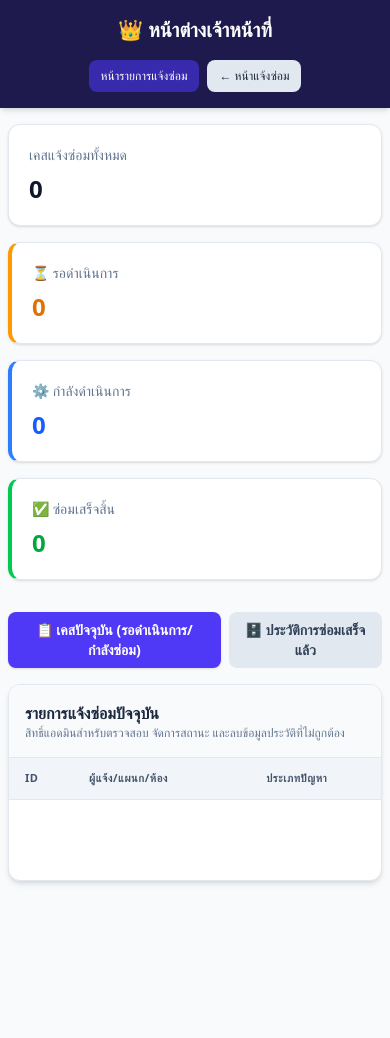
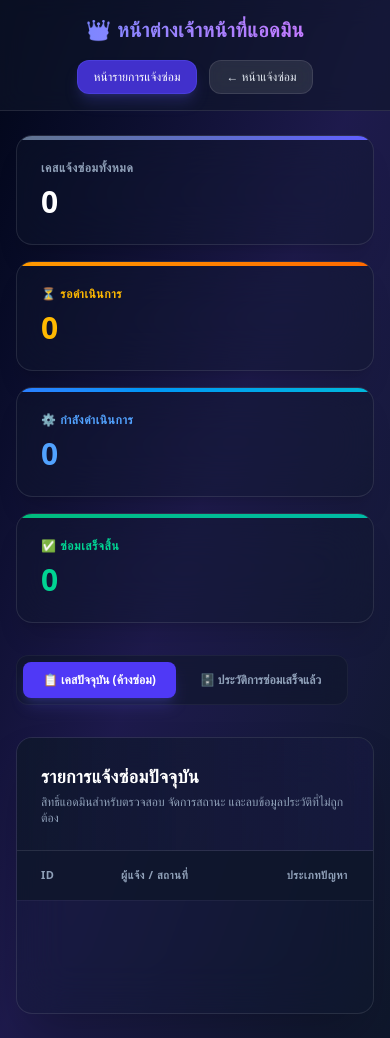
Before and after one commit to mediatcc-stack/repair-system, a website: page public/admin.html in a window 390 px wide. Before the commit the page ends 897 px from the top, so only its background shows below. Drawn offline with nearby package versions, Linux system fonts and the light colour scheme; no server answers.

Commit message:
Design admin.html dashboard with stunning modern dark glassmorphism layout

```diff
--- a/public/admin.html
+++ b/public/admin.html
@@ -5,73 +5,105 @@
     <meta name="viewport" content="width=device-width, initial-scale=1.0">
     <title>ระบบผู้ดูแลระบบ (Admin Dashboard)</title>
     <script src="https://cdn.jsdelivr.net/npm/@tailwindcss/browser@4"></script>
+    <style>
+        /* สไตล์เสริมสำหรับ Scrollbar ให้ดูเรียบเนียนเข้ากับธีม */
+        .custom-scrollbar::-webkit-scrollbar {
+            height: 6px;
+            width: 6px;
+        }
+        .custom-scrollbar::-webkit-scrollbar-track {
+            background: rgba(255, 255, 255, 0.05);
+        }
+        .custom-scrollbar::-webkit-scrollbar-thumb {
+            background: rgba(99, 102, 241, 0.3);
+            border-radius: 10px;
+        }
+        .custom-scrollbar::-webkit-scrollbar-thumb:hover {
+            background: rgba(99, 102, 241, 0.5);
+        }
+    </style>
 </head>
-<body class="bg-slate-50 text-slate-800 min-h-screen">
+<!-- พื้นหลังแบบ Gradient ไล่ระดับจากน้ำเงินเข้ม ไปม่วง และเทาเข้ม ให้มิติที่หรูหรา -->
+<body class="bg-gradient-to-br from-slate-950 via-indigo-950 to-slate-900 text-slate-100 min-h-screen font-sans antialiased">
 
-    <nav class="bg-indigo-950 shadow-md text-white">
+    <!-- Navbar ดีไซน์กระจกโปร่งแสง (Glassmorphism) เกรดพรีเมียม -->
+    <nav class="backdrop-blur-md bg-slate-900/60 border-b border-white/10 sticky top-0 z-50">
         <div class="max-w-7xl mx-auto px-4 sm:px-6 lg:px-8 py-4 flex flex-col sm:flex-row justify-between items-center gap-4">
-            <h1 class="text-xl font-bold flex items-center gap-2 text-center sm:text-left">
-                👑 หน้าต่างเจ้าหน้าที่
+            <h1 class="text-xl font-extrabold flex items-center gap-2 tracking-wide bg-gradient-to-r from-indigo-400 to-purple-400 bg-clip-text text-transparent">
+                👑 หน้าต่างเจ้าหน้าที่แอดมิน
             </h1>
-            <div class="flex gap-2 sm:gap-4 w-full sm:w-auto justify-center sm:justify-end text-xs sm:text-sm">
-                <a href="/dashboard.html" class="bg-indigo-800 hover:bg-indigo-700 px-3 sm:px-4 py-2 rounded-lg transition text-center">หน้ารายการแจ้งซ่อม</a>
-                <a href="/index.html" class="bg-slate-200 text-slate-800 hover:bg-slate-300 px-3 sm:px-4 py-2 rounded-lg transition font-medium text-center">← หน้าแจ้งซ่อม</a>
+            <div class="flex gap-3 w-full sm:w-auto justify-center sm:justify-end text-xs sm:text-sm">
+                <a href="/dashboard.html" class="bg-indigo-600/80 hover:bg-indigo-600 border border-indigo-500/30 text-white font-medium px-4 py-2 rounded-xl transition-all duration-300 shadow-lg shadow-indigo-500/20 text-center backdrop-blur-sm">หน้ารายการแจ้งซ่อม</a>
+                <a href="/index.html" class="bg-white/10 text-slate-200 hover:bg-white/20 border border-white/10 px-4 py-2 rounded-xl transition-all duration-300 font-medium text-center backdrop-blur-sm">← หน้าแจ้งซ่อม</a>
             </div>
         </div>
     </nav>
 
-    <main class="max-w-7xl mx-auto px-2 sm:px-6 lg:px-8 py-4 sm:py-8">
+    <main class="max-w-7xl mx-auto px-4 sm:px-6 lg:px-8 py-6 sm:py-10 space-y-8">
 
-        <div class="grid grid-cols-1 sm:grid-cols-2 lg:grid-cols-4 gap-4 sm:gap-6 mb-8">
-            <div class="bg-white p-5 sm:p-6 rounded-xl shadow-sm border border-slate-200">
-                <div class="text-sm text-slate-500 font-medium">เคสแจ้งซ่อมทั้งหมด</div>
-                <div id="stat-total" class="text-2xl sm:text-3xl font-bold text-slate-900 mt-2">0</div>
+        <!-- ส่วนการ์ดสถิติไฮไลท์เฉดสีนีออนเบาๆ -->
+        <div class="grid grid-cols-1 sm:grid-cols-2 lg:grid-cols-4 gap-4 sm:gap-6">
+            <!-- การ์ดรวม -->
+            <div class="backdrop-blur-xl bg-slate-900/40 p-6 rounded-2xl border border-white/10 shadow-xl relative overflow-hidden group hover:border-indigo-500/30 transition-all duration-300">
+                <div class="absolute top-0 left-0 w-full h-1 bg-gradient-to-r from-slate-500 to-indigo-500"></div>
+                <div class="text-xs text-slate-400 font-semibold tracking-wider uppercase">เคสแจ้งซ่อมทั้งหมด</div>
+                <div id="stat-total" class="text-3xl font-black text-white mt-2 tracking-tight group-hover:scale-105 transition-transform duration-300">0</div>
             </div>
-            <div class="bg-white p-5 sm:p-6 rounded-xl shadow-sm border border-slate-200 border-l-4 border-l-amber-500">
-                <div class="text-sm text-slate-500 font-medium">⏳ รอดำเนินการ</div>
-                <div id="stat-pending" class="text-2xl sm:text-3xl font-bold text-amber-600 mt-2">0</div>
+            <!-- การ์ดรอดำเนินการ -->
+            <div class="backdrop-blur-xl bg-slate-900/40 p-6 rounded-2xl border border-white/10 shadow-xl relative overflow-hidden group hover:border-amber-500/40 transition-all duration-300">
+                <div class="absolute top-0 left-0 w-full h-1 bg-gradient-to-r from-amber-500 to-orange-500"></div>
+                <div class="text-xs text-amber-400 font-semibold tracking-wider uppercase flex items-center gap-1.5">⏳ รอดำเนินการ</div>
+                <div id="stat-pending" class="text-3xl font-black text-amber-400 mt-2 tracking-tight group-hover:scale-105 transition-transform duration-300">0</div>
             </div>
-            <div class="bg-white p-5 sm:p-6 rounded-xl shadow-sm border border-slate-200 border-l-4 border-l-blue-500">
-                <div class="text-sm text-slate-500 font-medium">⚙️ กำลังดำเนินการ</div>
-                <div id="stat-processing" class="text-2xl sm:text-3xl font-bold text-blue-600 mt-2">0</div>
+            <!-- การ์ดกำลังซ่อม -->
+            <div class="backdrop-blur-xl bg-slate-900/40 p-6 rounded-2xl border border-white/10 shadow-xl relative overflow-hidden group hover:border-blue-500/40 transition-all duration-300">
+                <div class="absolute top-0 left-0 w-full h-1 bg-gradient-to-r from-blue-500 to-cyan-500"></div>
+                <div class="text-xs text-blue-400 font-semibold tracking-wider uppercase flex items-center gap-1.5">⚙️ กำลังดำเนินการ</div>
+                <div id="stat-processing" class="text-3xl font-black text-blue-400 mt-2 tracking-tight group-hover:scale-105 transition-transform duration-300">0</div>
             </div>
-            <div class="bg-white p-5 sm:p-6 rounded-xl shadow-sm border border-slate-200 border-l-4 border-l-green-500">
-                <div class="text-sm text-slate-500 font-medium">✅ ซ่อมเสร็จสิ้น</div>
-                <div id="stat-completed" class="text-2xl sm:text-3xl font-bold text-green-600 mt-2">0</div>
+            <!-- การ์ดซ่อมเสร็จสิ้น -->
+            <div class="backdrop-blur-xl bg-slate-900/40 p-6 rounded-2xl border border-white/10 shadow-xl relative overflow-hidden group hover:border-emerald-500/40 transition-all duration-300">
+                <div class="absolute top-0 left-0 w-full h-1 bg-gradient-to-r from-emerald-500 to-teal-500"></div>
+                <div class="text-xs text-emerald-400 font-semibold tracking-wider uppercase flex items-center gap-1.5">✅ ซ่อมเสร็จสิ้น</div>
+                <div id="stat-completed" class="text-3xl font-black text-emerald-400 mt-2 tracking-tight group-hover:scale-105 transition-transform duration-300">0</div>
             </div>
         </div>
 
-        <div class="flex gap-2 mb-4">
-            <button id="tab-current" onclick="switchTab('current')" class="px-4 py-2 text-sm font-semibold rounded-lg bg-indigo-600 text-white shadow-sm cursor-pointer transition">
-                📋 เคสปัจจุบัน (รอดำเนินการ/กำลังซ่อม)
+        <!-- แท็บสลับมุมมอง ดีไซน์ปุ่มแบบแคปซูลสุดโมเดิร์น -->
+        <div class="flex p-1.5 bg-slate-900/60 backdrop-blur-md rounded-xl border border-white/5 w-fit gap-1">
+            <button id="tab-current" onclick="switchTab('current')" class="px-5 py-2.5 text-xs sm:text-sm font-bold rounded-lg cursor-pointer transition-all duration-300 flex items-center gap-2 bg-indigo-600 text-white shadow-lg shadow-indigo-500/20">
+                📋 เคสปัจจุบัน (ค้างซ่อม)
             </button>
-            <button id="tab-history" onclick="switchTab('history')" class="px-4 py-2 text-sm font-semibold rounded-lg bg-slate-200 text-slate-700 hover:bg-slate-300 cursor-pointer transition">
+            <button id="tab-history" onclick="switchTab('history')" class="px-5 py-2.5 text-xs sm:text-sm font-bold rounded-lg cursor-pointer transition-all duration-300 flex items-center gap-2 text-slate-400 hover:text-white hover:bg-white/5">
                 🗄️ ประวัติการซ่อมเสร็จแล้ว
             </button>
         </div>
 
-        <div class="bg-white rounded-xl shadow-md border border-slate-200 overflow-hidden">
-            <div class="p-4 sm:p-6 border-b border-slate-200 bg-slate-50">
-                <h2 id="table-title" class="font-bold text-base sm:text-lg text-slate-800">รายการแจ้งซ่อมปัจจุบัน</h2>
-                <p id="table-desc" class="text-xs text-slate-500">สิทธิ์แอดมินสำหรับตรวจสอบ จัดการสถานะ และลบข้อมูลประวัติที่ไม่ถูกต้อง</p>
+        <!-- กล่องตารางหลัก (Glassmorphism Container) -->
+        <div class="backdrop-blur-xl bg-slate-900/30 rounded-2xl border border-white/10 shadow-2xl overflow-hidden">
+            <!-- ส่วนหัวตาราง -->
+            <div class="p-6 border-b border-white/10 bg-gradient-to-r from-slate-900/80 to-indigo-950/40">
+                <h2 id="table-title" class="font-extrabold text-lg text-white tracking-wide">รายการแจ้งซ่อมปัจจุบัน</h2>
+                <p id="table-desc" class="text-xs text-slate-400 mt-1">สิทธิ์แอดมินสำหรับตรวจสอบ จัดการสถานะ และลบข้อมูลประวัติที่ไม่ถูกต้อง</p>
             </div>
 
-            <div class="w-full overflow-x-auto scrollbar-thin">
-                <table class="w-full text-left border-collapse min-w-[900px] sm:min-w-full">
+            <!-- ตารางแสดงผลข้อมูล รองรับ Responsive ลื่นไหล -->
+            <div class="w-full overflow-x-auto custom-scrollbar">
+                <table class="w-full text-left border-collapse min-w-[950px]">
                     <thead>
-                        <tr class="bg-slate-100 text-slate-600 uppercase text-[11px] sm:text-xs tracking-wider border-b border-slate-200">
-                            <th class="py-3 px-4 sm:px-6 font-semibold w-16">ID</th>
-                            <th class="py-3 px-4 sm:px-6 font-semibold">ผู้แจ้ง/แผนก/ห้อง</th>
-                            <th class="py-3 px-4 sm:px-6 font-semibold">ประเภทปัญหา</th>
-                            <th class="py-3 px-4 sm:px-6 font-semibold">รายละเอียดอาการ</th>
-                            <th class="py-3 px-4 sm:px-6 font-semibold w-28">ความเร่งด่วน</th>
-                            <th class="py-3 px-4 sm:px-6 font-semibold w-36">สถานะงาน</th>
-                            <th class="py-3 px-4 sm:px-6 font-semibold w-20 text-center">จัดการ</th>
+                        <tr class="bg-slate-900/80 text-slate-400 uppercase text-[11px] tracking-wider border-b border-white/5 font-bold">
+                            <th class="py-4 px-6 w-20">ID</th>
+                            <th class="py-4 px-6">ผู้แจ้ง / สถานที่</th>
+                            <th class="py-4 px-6">ประเภทปัญหา</th>
+                            <th class="py-4 px-6 max-w-xs">รายละเอียดอาการ</th>
+                            <th class="py-4 px-6 w-28">ความเร่งด่วน</th>
+                            <th class="py-4 px-6 w-40">สถานะงาน</th>
+                            <th class="py-4 px-6 w-24 text-center">จัดการ</th>
                         </tr>
                     </thead>
-                    <tbody id="adminTicketList" class="divide-y divide-slate-200 text-xs sm:text-sm whitespace-nowrap sm:whitespace-normal">
+                    <tbody id="adminTicketList" class="divide-y divide-white/5 text-xs sm:text-sm text-slate-300">
                         <tr>
-                            <td colspan="7" class="text-center py-8 text-slate-400">กำลังโหลดข้อมูล...</td>
+                            <td colspan="7" class="text-center py-12 text-slate-500 font-medium">✨ กำลังเชื่อมต่อคลาวด์และโหลดข้อมูล...</td>
                         </tr>
                     </tbody>
                 </table>
@@ -80,12 +112,11 @@
     </main>
 
     <script>
-        let currentView = 'current'; // เก็บสถานะแท็บปัจจุบัน ('current' หรือ 'history')
+        let currentView = 'current';
 
         window.onload = function() {
             loadAdminDashboard();
-            // รีเฟรชข้อมูลทุกๆ 5 วินาทีอัตโนมัติ
-            setInterval(loadAdminDashboard, 5000);
+            setInterval(loadAdminDashboard, 5000); // รีเฟรชออโต้ทุก 5 วิ
         }
 
         function loadAdminDashboard() {
@@ -93,7 +124,7 @@
             fetchAndRenderTable();
         }
 
-        // ฟังก์ชันสลับดีไซน์ปุ่มแท็บ
+        // ฟังก์ชันสลับสีปุ่มแท็บสไตล์ Modern Dark Theme
         function switchTab(view) {
             currentView = view;
             const tabCurrent = document.getElementById('tab-current');
@@ -102,15 +133,15 @@
             const tableDesc = document.getElementById('table-desc');
 
             if (view === 'current') {
-                tabCurrent.className = "px-4 py-2 text-sm font-semibold rounded-lg bg-indigo-600 text-white shadow-sm cursor-pointer transition";
-                tabHistory.className = "px-4 py-2 text-sm font-semibold rounded-lg bg-slate-200 text-slate-700 hover:bg-slate-300 cursor-pointer transition";
+                tabCurrent.className = "px-5 py-2.5 text-xs sm:text-sm font-bold rounded-lg cursor-pointer transition-all duration-300 flex items-center gap-2 bg-indigo-600 text-white shadow-lg shadow-indigo-500/20";
+                tabHistory.className = "px-5 py-2.5 text-xs sm:text-sm font-bold rounded-lg cursor-pointer transition-all duration-300 flex items-center gap-2 text-slate-400 hover:text-white hover:bg-white/5";
                 tableTitle.innerText = "รายการแจ้งซ่อมปัจจุบัน";
                 tableDesc.innerText = "สิทธิ์แอดมินสำหรับตรวจสอบ จัดการสถานะ และลบข้อมูลประวัติที่ไม่ถูกต้อง";
             } else {
-                tabCurrent.className = "px-4 py-2 text-sm font-semibold rounded-lg bg-slate-200 text-slate-700 hover:bg-slate-300 cursor-pointer transition";
-                tabHistory.className = "px-4 py-2 text-sm font-semibold rounded-lg bg-indigo-600 text-white shadow-sm cursor-pointer transition";
+                tabCurrent.className = "px-5 py-2.5 text-xs sm:text-sm font-bold rounded-lg cursor-pointer transition-all duration-300 flex items-center gap-2 text-slate-400 hover:text-white hover:bg-white/5";
+                tabHistory.className = "px-5 py-2.5 text-xs sm:text-sm font-bold rounded-lg cursor-pointer transition-all duration-300 flex items-center gap-2 bg-indigo-600 text-white shadow-lg shadow-indigo-500/20";
                 tableTitle.innerText = "🗄️ คลังประวัติการซ่อมเสร็จสิ้น";
-                tableDesc.innerText = "รวบรวมข้อมูลเคสทั้งหมดที่เจ้าหน้าที่ได้ดำเนินการปิดงานเรียบร้อยแล้ว";
+                tableDesc.innerText = "รวบรวมข้อมูลเคสทั้งหมดที่เจ้าหน้าที่ได้ดำเนินการปิดงานเก็บบนระบบคลาวด์เรียบร้อยแล้ว";
             }
             fetchAndRenderTable();
         }
@@ -128,60 +159,59 @@
             }
         }
 
-        // แก้ไข: ใช้ API หลักเส้นเดียวกัน แล้วคัดกรองข้อมูลฝั่ง Client เพื่อป้องกันปัญหาข้อมูลไม่ขึ้น
         async function fetchAndRenderTable() {
             try {
-                const response = await fetch('/api/repairs'); // เรียกใช้ API ดั้งเดิมที่ทำงานได้แน่นอน
+                const response = await fetch('/api/repairs');
                 const allTickets = await response.json();
 
                 const tbody = document.getElementById('adminTicketList');
                 tbody.innerHTML = '';
 
-                // ทำการกรองข้อมูลแบบปลอดภัยตามค่า String สถานะภาษาไทย
                 let displayedTickets = [];
                 if (currentView === 'current') {
-                    // แท็บปัจจุบัน: ไม่เอาตัวที่ซ่อมเสร็จแล้ว
                     displayedTickets = allTickets.filter(t => t.status !== 'ซ่อมเสร็จสิ้น');
                 } else {
-                    // แท็บประวัติย้อนหลัง: เอาเฉพาะตัวที่สถานะเท่ากับ 'ซ่อมเสร็จสิ้น' เท่านั้น
                     displayedTickets = allTickets.filter(t => t.status === 'ซ่อมเสร็จสิ้น');
                 }
 
                 if (displayedTickets.length === 0) {
-                    tbody.innerHTML = `<tr><td colspan="7" class="text-center py-8 text-slate-400">ไม่มีรายการข้อมูลในแท็บนี้</td></tr>`;
+                    tbody.innerHTML = `<tr><td colspan="7" class="text-center py-12 text-slate-500 font-medium bg-slate-900/20">ไม่มีรายการข้อมูลในหมวดหมู่นี้คราบ</td></tr>`;
                     return;
                 }
 
-                // วนลูปสร้างแถวข้อมูลตาราง
                 displayedTickets.forEach(ticket => {
-                    let priorityColor = 'bg-slate-100 text-slate-700';
-                    if (ticket.priority === 'ด่วน') priorityColor = 'bg-amber-100 text-amber-700';
-                    if (ticket.priority === 'ด่วนที่สุด') priorityColor = 'bg-red-100 text-red-700 font-bold';
+                    // ออกแบบป้ายความเร่งด่วนแบบ Glow นีออนเบาๆ คอนทราสต์ตัดกับพื้นหลังมืด
+                    let priorityStyle = 'bg-slate-500/10 text-slate-400 border border-slate-500/20';
+                    if (ticket.priority === 'ด่วน') priorityStyle = 'bg-amber-500/10 text-amber-400 border border-amber-500/20';
+                    if (ticket.priority === 'ด่วนที่สุด') priorityStyle = 'bg-red-500/20 text-red-400 border border-red-500/30 font-bold animate-pulse';
 
                     const row = document.createElement('tr');
-                    row.className = 'hover:bg-slate-50 transition';
+                    row.className = 'hover:bg-white/[0.02] transition-colors duration-150';
                     row.innerHTML = `
-                        <td class="py-3.5 px-4 sm:px-6 font-semibold text-slate-500">#${ticket.id}</td>
-                        <td class="py-3.5 px-4 sm:px-6">
-                            <div class="font-medium text-slate-900">${ticket.requester_name}</div>
-                            <div class="text-xs text-slate-400">แผนก: ${ticket.department}</div>
-                            <div class="text-xs text-indigo-500 font-medium mt-0.5">📍 ห้อง: ${ticket.room_name || 'ไม่ได้ระบุ'}</div>
+                        <td class="py-4 px-6 font-mono font-bold text-indigo-400/80">#${ticket.id}</td>
+                        <td class="py-4 px-6">
+                            <div class="font-bold text-white text-sm sm:text-base">${ticket.requester_name}</div>
+                            <div class="text-xs text-slate-400 mt-0.5 flex flex-col gap-0.5">
+                                <span>🏢 แผนก: ${ticket.department}</span>
+                                <span class="text-indigo-300/90 font-medium">📍 ห้อง: ${ticket.room_name || 'ไม่ได้ระบุ'}</span>
+                            </div>
                         </td>
-                        <td class="py-3.5 px-4 sm:px-6 text-slate-600">${ticket.problem_type}</td>
-                        <td class="py-3.5 px-4 sm:px-6 text-slate-600 max-w-[180px] sm:max-w-xs truncate" title="${ticket.description}">${ticket.description}</td>
-                        <td class="py-3.5 px-4 sm:px-6">
-                            <span class="px-2.5 py-1 rounded-full text-xs font-medium inline-block ${priorityColor}">${ticket.priority}</span>
+                        <td class="py-4 px-6 font-medium text-slate-200">${ticket.problem_type}</td>
+                        <td class="py-4 px-6 text-slate-400 whitespace-normal break-words max-w-xs" title="${ticket.description}">${ticket.description}</td>
+                        <td class="py-4 px-6">
+                            <span class="px-2.5 py-1 rounded-md text-[11px] inline-block uppercase tracking-wider ${priorityStyle}">${ticket.priority}</span>
                         </td>
-                        <td class="py-3.5 px-4 sm:px-6">
-                            <select onchange="updateStatusByAdmin(${ticket.id}, this.value)" class="px-2 py-1.5 border border-slate-300 rounded-md text-xs focus:outline-none focus:ring-2 focus:ring-indigo-500 bg-white font-medium cursor-pointer">
-                                <option value="รอดำเนินการ" ${ticket.status === 'รอดำเนินการ' ? 'selected' : ''}>⏳ รอดำเนินการ</option>
-                                <option value="กำลังซ่อม" ${ticket.status === 'กำลังซ่อม' || ticket.status === 'กำลังดำเนินการ' ? 'selected' : ''}>⚙️ กำลังซ่อม</option>
-                                <option value="ซ่อมเสร็จสิ้น" ${ticket.status === 'ซ่อมเสร็จสิ้น' ? 'selected' : ''}>✅ ซ่อมเสร็จสิ้น</option>
+                        <td class="py-4 px-6">
+                            <!-- ปรับแต่งช่อง Select Dropdown ให้โมเดิร์นเข้ากับธีมมืด -->
+                            <select onchange="updateStatusByAdmin(${ticket.id}, this.value)" class="px-2.5 py-1.5 bg-slate-950/60 border border-white/10 rounded-xl text-xs focus:outline-none focus:ring-2 focus:ring-indigo-500 text-slate-200 font-semibold cursor-pointer w-full max-w-[140px] hover:border-white/20 transition-all">
+                                <option value="รอดำเนินการ" class="bg-slate-900 text-slate-300" ${ticket.status === 'รอดำเนินการ' ? 'selected' : ''}>⏳ รอดำเนินการ</option>
+                                <option value="กำลังซ่อม" class="bg-slate-900 text-slate-300" ${ticket.status === 'กำลังซ่อม' || ticket.status === 'กำลังดำเนินการ' ? 'selected' : ''}>⚙️ กำลังซ่อม</option>
+                                <option value="ซ่อมเสร็จสิ้น" class="bg-slate-900 text-slate-300" ${ticket.status === 'ซ่อมเสร็จสิ้น' ? 'selected' : ''}>✅ ซ่อมเสร็จสิ้น</option>
                             </select>
                         </td>
-                        <td class="py-3.5 px-4 sm:px-6 text-center">
-                            <button onclick="deleteTicketByAdmin(${ticket.id})" class="bg-red-50 hover:bg-red-100 text-red-600 p-1.5 sm:p-2 rounded-lg transition cursor-pointer inline-flex items-center justify-center" title="ลบประวัติแจ้งซ่อม">
-                                🗑️ <span class="hidden sm:inline ml-1 text-xs font-medium">ลบ</span>
+                        <td class="py-4 px-6 text-center">
+                            <button onclick="deleteTicketByAdmin(${ticket.id})" class="bg-red-500/10 hover:bg-red-500/20 text-red-400 border border-red-500/20 px-2.5 py-1.5 rounded-xl transition-all duration-200 cursor-pointer inline-flex items-center justify-center gap-1 font-medium group" title="ลบประวัติแจ้งซ่อม">
+                                🗑️ <span class="hidden sm:inline text-xs">ลบ</span>
                             </button>
                         </td>
                     `;
@@ -211,12 +241,11 @@
         }
 
         async function deleteTicketByAdmin(id) {
-            if (confirm(`⚠️ คุณแน่ใจหรือไม่ว่าต้องการ "ลบประวัติการแจ้งซ่อม" หมายเลข #${id} ออกจากระบบถาวร?`)) {
+            if (confirm(`⚠️ คุณแน่ใจหรือไม่ว่าต้องการ "ลบประวัติการแจ้งซ่อม" หมายเลข #${id} ออกจากฐานข้อมูลถาวร?`)) {
                 try {
                     const response = await fetch(`/api/repair/${id}`, { method: 'DELETE' });
                     const result = await response.json();
                     if (result.success) {
-                        alert('🗑️ ลบข้อมูลประวัติเรียบร้อยแล้ว!');
                         loadAdminDashboard();
                     } else {
                         alert('ไม่สามารถลบข้อมูลได้: ' + result.message);
```
